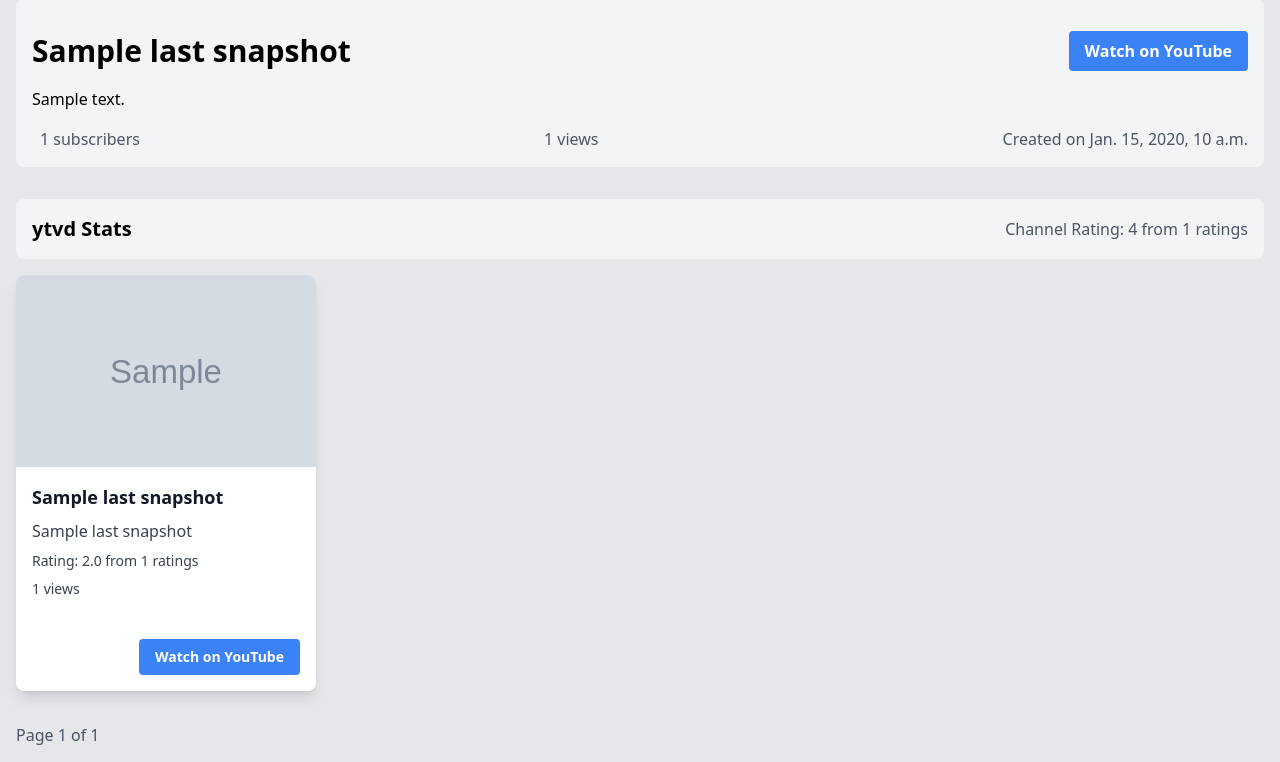
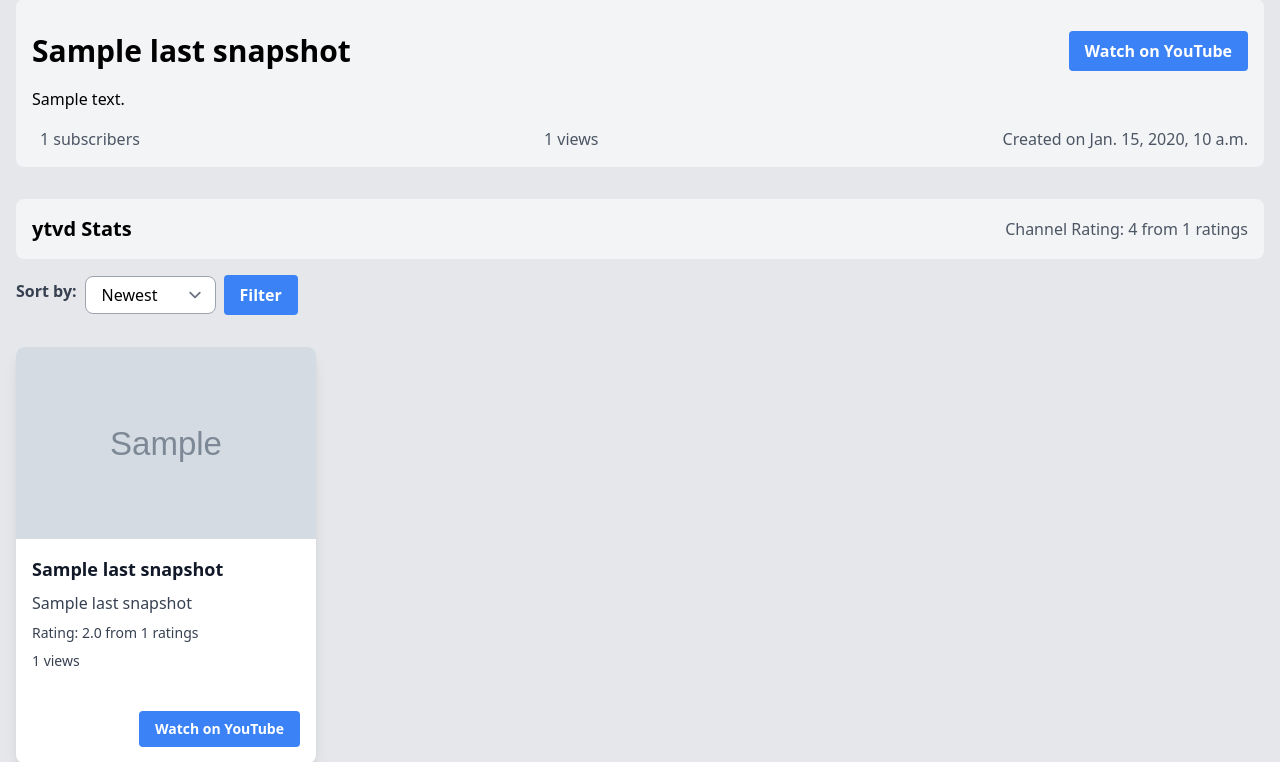
Before and after one commit to dbeley/tuberank, a Django app: template ratings/templates/channels/channel_details.html in a window 1280 px wide. Shown: the part 97-859 px from the top of the page. Run offline with Django 4.2, Linux system fonts and the light colour scheme; the template is opened without the code that fills it: most values are stand-ins (such as "Sample title", 1, 10 or a date in 2020); grey boxes marked "Sample" are stand-in pictures; style sheets or scripts are compiled from the project's sources; some libraries are stand-ins or nearby versions.

Commit message:
Add sorting options in channel page

```diff
--- a/ratings/templates/channels/channel_details.html
+++ b/ratings/templates/channels/channel_details.html
@@ -38,10 +38,28 @@
   </div>
 </div>
 
+<form class="my-4" method="GET">
+  <div class="flex flex-wrap items-center justify-left mb-2">
+    <label class="block text-gray-700 font-bold mb-2 mr-2" for="sort-by">{% translate "Sort by:" %}</label>
+    <select name="sort_by" id="sort-by" class="bg-white border border-gray-400 rounded-lg py-2 px-4 leading-tight focus:outline-none focus:bg-white focus:border-gray-500">
+      <option value="newest" {% if request.GET.sort_by == "newest" %}selected{% endif %}>{% translate "Newest" %}</option>
+      <option value="oldest" {% if request.GET.sort_by == "oldest" %}selected{% endif %}>{% translate "Oldest" %}</option>
+      <option value="rating" {% if request.GET.sort_by == "rating" %}selected{% endif %}>{% translate "Best rated" %}</option>
+      <option value="ratings_count" {% if request.GET.sort_by == "ratings_count" %}selected{% endif %}>{% translate "Most rated" %}</option>
+      <option value="views_count" {% if request.GET.sort_by == "views_count" %}selected{% endif %}>{% translate "Most viewed" %}</option>
+      <option value="views_count_desc" {% if request.GET.sort_by == "views_count_desc" %}selected{% endif %}>{% translate "Least viewed" %}</option>
+    </select>
+    <button type="submit" class="bg-blue-500 hover:bg-blue-700 text-white font-bold py-2 px-4 rounded focus:outline-none focus:shadow-outline ml-2">
+      {% translate "Filter" %}
+    </button>
+  </div>
+</form>
+
   <div class="grid grid-cols-1 sm:grid-cols-2 md:grid-cols-3 lg:grid-cols-4 gap-4 py-4">
     {% for video in videos %}
-    {% include "videos/video_item.html" %}
-    {% endfor %}  </div>
+      {% include "videos/video_item.html" %}
+    {% endfor %}
+  </div>
 
   <div class="my-4">
     <nav class="flex items-center justify-between">
--- a/ratings/templates/charts.html
+++ b/ratings/templates/charts.html
@@ -28,7 +28,7 @@
         {% endfor %}
       </select>
       <button type="submit" class="bg-blue-500 hover:bg-blue-700 text-white font-bold py-2 px-4 rounded focus:outline-none focus:shadow-outline ml-2">
-        Filter
+        {% translate "Filter" %}
       </button>
     </div>
 </form>
--- a/ratings/templates/videos/video_rating.html
+++ b/ratings/templates/videos/video_rating.html
@@ -27,7 +27,7 @@
     {% csrf_token %}
     <div class="mb-2 mt-2">
         <label class="block text-gray-700 font-bold mb-2" for="rating">
-            {% translate "Rating (0-10)" %}
+            {% translate "Rating (0-5)" %}
         </label>
         <input class="shadow appearance-none border rounded w-full py-2 px-3 text-gray-700 leading-tight focus:outline-none focus:shadow-outline" id="rating" type="number" name="rating" value="{{ serializer.data.rating }}" min="0" max="5" step="0.5" placeholder="{% blocktranslate %}Enter your rating{% endblocktranslate %}" required>
     </div>
```
Also changed, not shown: ratings/channels/views.py (+34 -2 lines), ratings/locale/en_US/LC_MESSAGES/django.po, ratings/locale/fr_FR/LC_MESSAGES/django.po.
